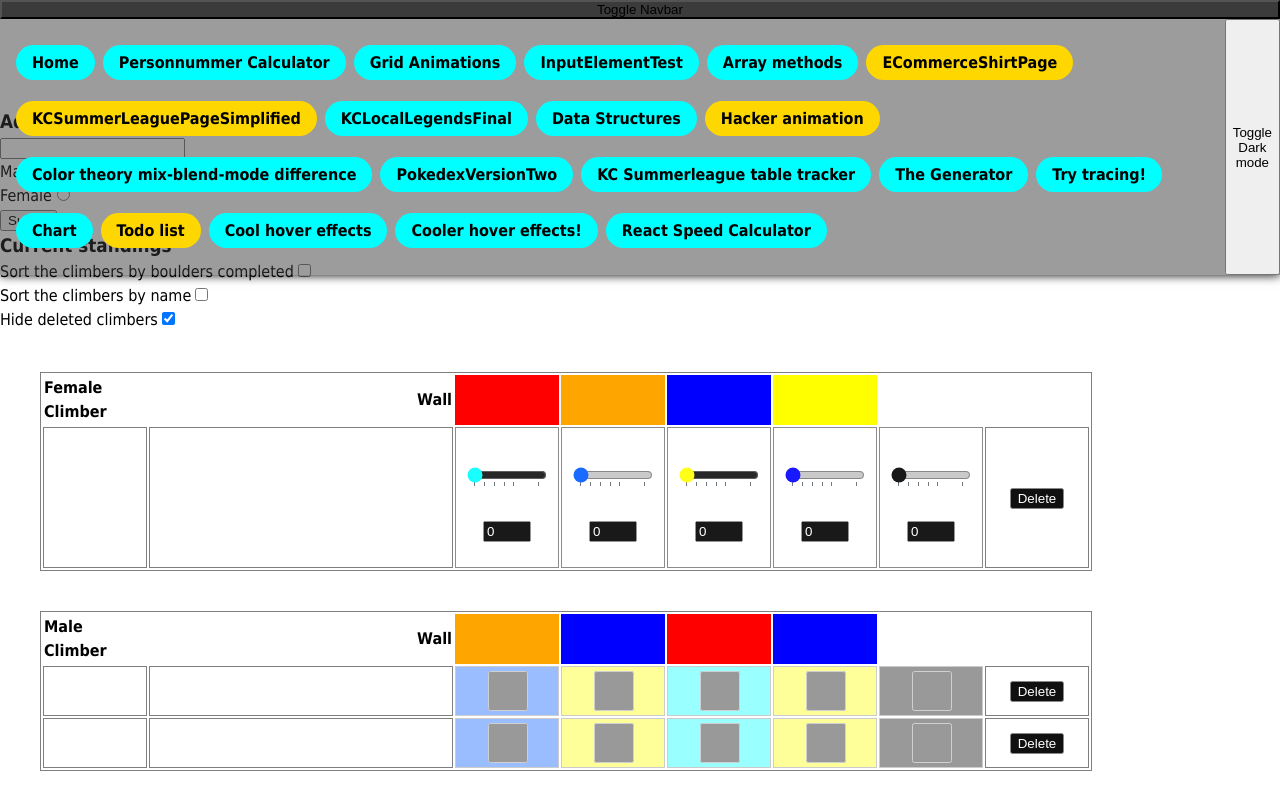
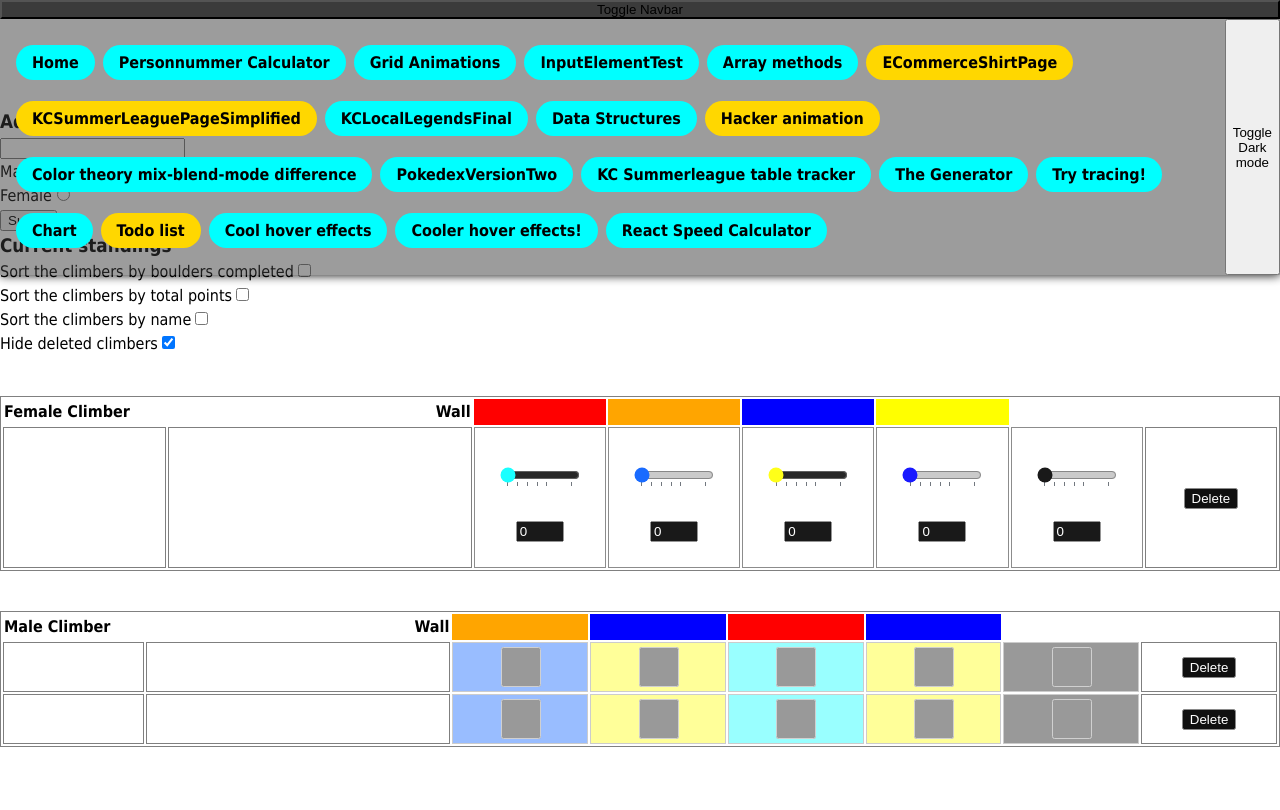
Before and after one commit to EmilNilssonDataDuctus/vite-app, a React (Vite) app: page /kc-local-legends-final in a window 1280 px wide. Built offline with nearby package versions, Linux system fonts and the light colour scheme.

Commit message:
Add toggle for ordering climbers by total points

```diff
--- a/src/Pages/KCLocalLegendsFinal/KCLocalLegendsFinal.css
+++ b/src/Pages/KCLocalLegendsFinal/KCLocalLegendsFinal.css
@@ -1,11 +1,12 @@
 table {
   border: 1px solid grey;
-  margin: 40px;
+  margin: 40px 0;
+  width: 100%;
 }
 table td {
   text-align: center;
   border: 1px solid grey;
-  width: 100px;
+  min-width: 100px;
 }
 table td:nth-child(2) {
   width: 300px;
--- a/src/Pages/KCLocalLegendsFinal/KCLocalLegendsFinal.tsx
+++ b/src/Pages/KCLocalLegendsFinal/KCLocalLegendsFinal.tsx
@@ -20,9 +20,10 @@ export const KCLocalLegendsFinal = () => {
   const [inputValueGender, setInputValueGender] = useState("male");
 
   const [shouldSortByCompletions, setShouldSortByCompletions] = useState(false);
+  const [shouldSortByPoints, setShouldSortByPoints] = useState(false);
   const [shouldSortAlphabetically, setShouldSortAlphabetically] =
     useState(false);
-  const [hideDeletedClimbers, hideShowDeletedClimbers] = useState(true);
+  const [hideDeletedClimbers, setHideDeletedClimbers] = useState(true);
 
   // @TODO: fix this
   let iterator = climbersData.length;
@@ -281,8 +282,17 @@ export const KCLocalLegendsFinal = () => {
         })
       : arrAfterSecondSort;
 
+    const arrAfterFourthSort = shouldSortByPoints
+      ? arrAfterThirdSort.toSorted((climberA, climberB) => {
+          return climberA.completedBoulders.reduce(reduceBouldersToPoints, 0) >
+            climberB.completedBoulders.reduce(reduceBouldersToPoints, 0)
+            ? -1
+            : 1;
+        })
+      : arrAfterThirdSort;
+
     const arrAfterFiltering = hideDeletedClimbers
-      ? [...arrAfterThirdSort].filter((climber) => !climber.deleted)
+      ? [...arrAfterFourthSort].filter((climber) => !climber.deleted)
       : arrAfterThirdSort;
 
     return arrAfterFiltering;
@@ -340,6 +350,15 @@ export const KCLocalLegendsFinal = () => {
             </label>
             <br />
             <label>
+              Sort the climbers by total points
+              <input
+                type="checkbox"
+                checked={shouldSortByPoints}
+                onChange={() => setShouldSortByPoints(!shouldSortByPoints)}
+              />
+            </label>
+            <br />
+            <label>
               Sort the climbers by name
               <input
                 type="checkbox"
@@ -355,7 +374,7 @@ export const KCLocalLegendsFinal = () => {
               <input
                 type="checkbox"
                 checked={hideDeletedClimbers}
-                onChange={() => hideShowDeletedClimbers(!hideDeletedClimbers)}
+                onChange={() => setHideDeletedClimbers(!hideDeletedClimbers)}
               />
             </label>
           </form>
--- a/src/Pages/KCLocalLegendsFinal/components/TableDataNoAttemps.tsx
+++ b/src/Pages/KCLocalLegendsFinal/components/TableDataNoAttemps.tsx
@@ -1,4 +1,4 @@
-import React, { useState } from "react";
+import React, { useEffect, useState } from "react";
 
 export const TableDataNoAttemps = ({
   color,
@@ -9,6 +9,10 @@ export const TableDataNoAttemps = ({
 }) => {
   const [attemptsValue, setAttemptsValue] = useState(attempts);
   const colorA = color.includes("/") ? "white" : color;
+
+  useEffect(() => {
+    handleNoAttemptsChange(climberId, boulderId, attemptsValue);
+  }, [attemptsValue]);
 
   return (
     <label>
@@ -28,9 +32,6 @@ export const TableDataNoAttemps = ({
           type="number"
           value={attemptsValue}
           onChange={(e) => setAttemptsValue(() => parseInt(e.target.value, 10))}
-          onMouseUp={() =>
-            handleNoAttemptsChange(climberId, boulderId, attemptsValue)
-          }
         />
         attempts
       </div>
```
